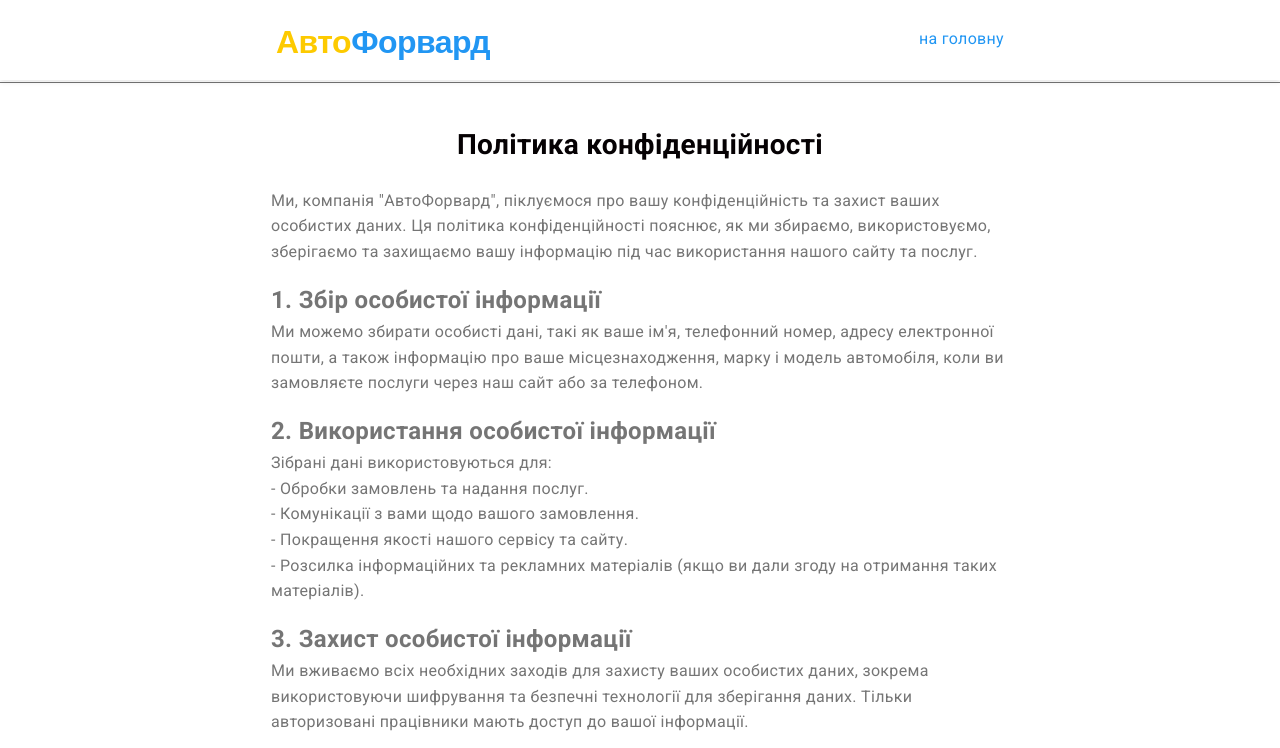
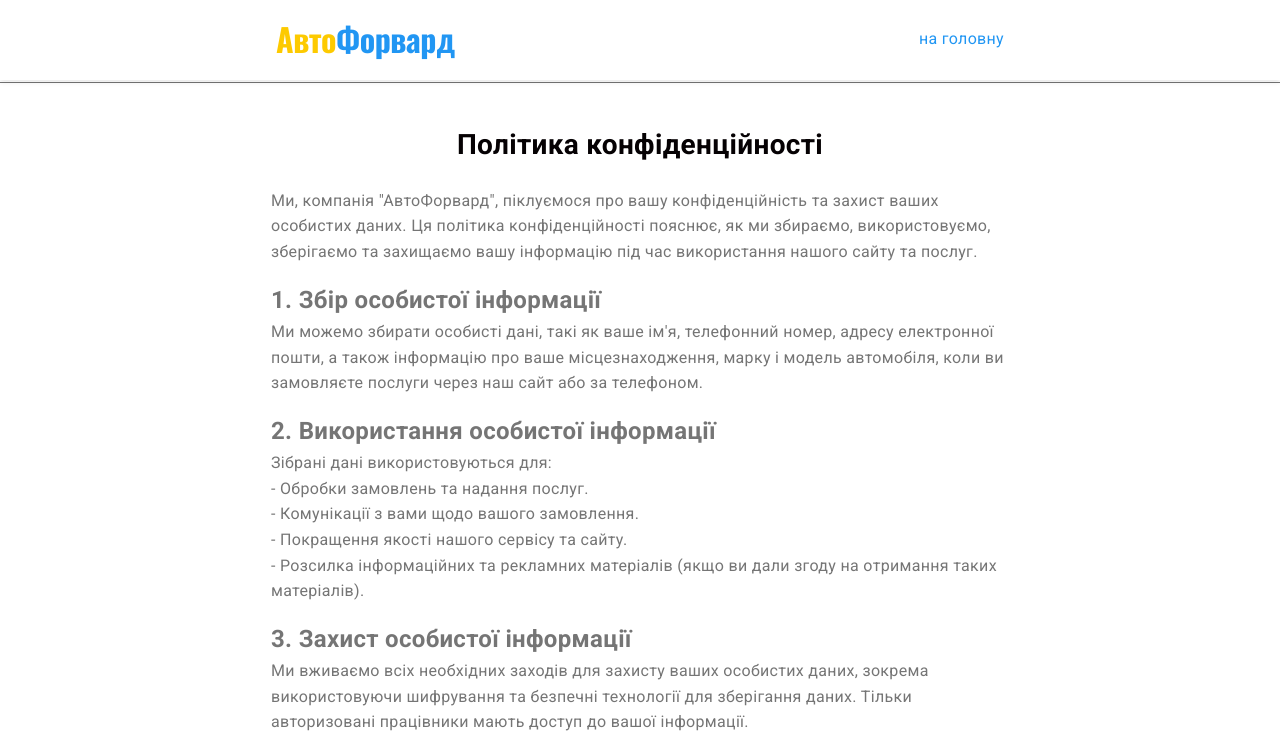
Before and after one commit to Iryna-Bigdash/evakuator-autoforward, a plain HTML site: page privacy-policy.html in a window 1280 px wide. Shown: the top 748 px of the page. Drawn offline with nearby package versions, Linux system fonts and the light colour scheme.

Commit message:
added local fonts

```diff
--- a/css/common.css
+++ b/css/common.css
@@ -8,6 +8,37 @@
     --transition-func: cubic-bezier(0.4, 0, 0.2, 1);
 }
 
+@font-face {
+    font-family: 'Oswald';
+    src: url('../fonts/Oswald-Bold.woff2') format('woff2');
+    font-weight: 700;
+    font-style: normal;
+    font-display: swap;
+}
+
+@font-face {
+    font-family: 'Roboto';
+    src: url('../fonts/Roboto-Regular.woff2') format('woff2');
+    font-weight: 400;
+    font-style: normal;
+    font-display: swap;
+}
+
+@font-face {
+    font-family: 'Roboto';
+    src: url('../fonts/Roboto-Medium.woff2') format('woff2');
+    font-weight: 500;
+    font-style: normal;
+    font-display: swap;
+}
+
+@font-face {
+    font-family: 'Roboto';
+    src: url('../fonts/Roboto-Bold.woff2') format('woff2');
+    font-weight: 700;
+    font-style: normal;
+    font-display: swap;
+}
 
 body {
     color: var(--primary-text-color);
@@ -26,10 +57,6 @@ ul {
     margin: 0;
     padding: 0;
 }
-
-/* li {
-    outline: 1px solid yellowgreen;
-} */
 
 a {
     text-decoration: none;
--- a/css/main.css
+++ b/css/main.css
@@ -44,7 +44,6 @@
     background: linear-gradient(to top, rgba(0, 0, 0, 0.8), rgba(0, 0, 0, 0.6));
     z-index: 991;
     padding: 20px 20px;
-
 }
 
 .main-nav {
@@ -159,6 +158,7 @@
     background-repeat: no-repeat;
     background-size: contain;
     background-position: left center;
+
 }
 
 .hero-title {
--- a/privacy-policy.html
+++ b/privacy-policy.html
@@ -5,12 +5,6 @@
     <meta http-equiv="X-UA-Compatible" content="IE=edge" />
     <meta name="viewport" content="width=device-width, initial-scale=1.0" />
     <title>Політика конфіденційності</title>
-    <link rel="preconnect" href="https://fonts.googleapis.com" />
-    <link rel="preconnect" href="https://fonts.gstatic.com" crossorigin />
-    <link
-      href="https://fonts.googleapis.com/css2?family=Oswald:wght@700&family=Roboto:wght@400;500;700&display=swap"
-      rel="stylesheet"
-    />
     <link rel="stylesheet" href="./css/modern-normalize.css" />
     <link rel="stylesheet" href="./css/main.css" />
     <link rel="stylesheet" href="./css/common.css" />
```
Also changed, not shown: index.html (+27 -4 lines), fonts/Oswald-Bold.woff2 (added), fonts/Roboto-Bold.woff2 (added), fonts/Roboto-Medium.woff2 (added), fonts/Roboto-Regular.woff2 (added).
